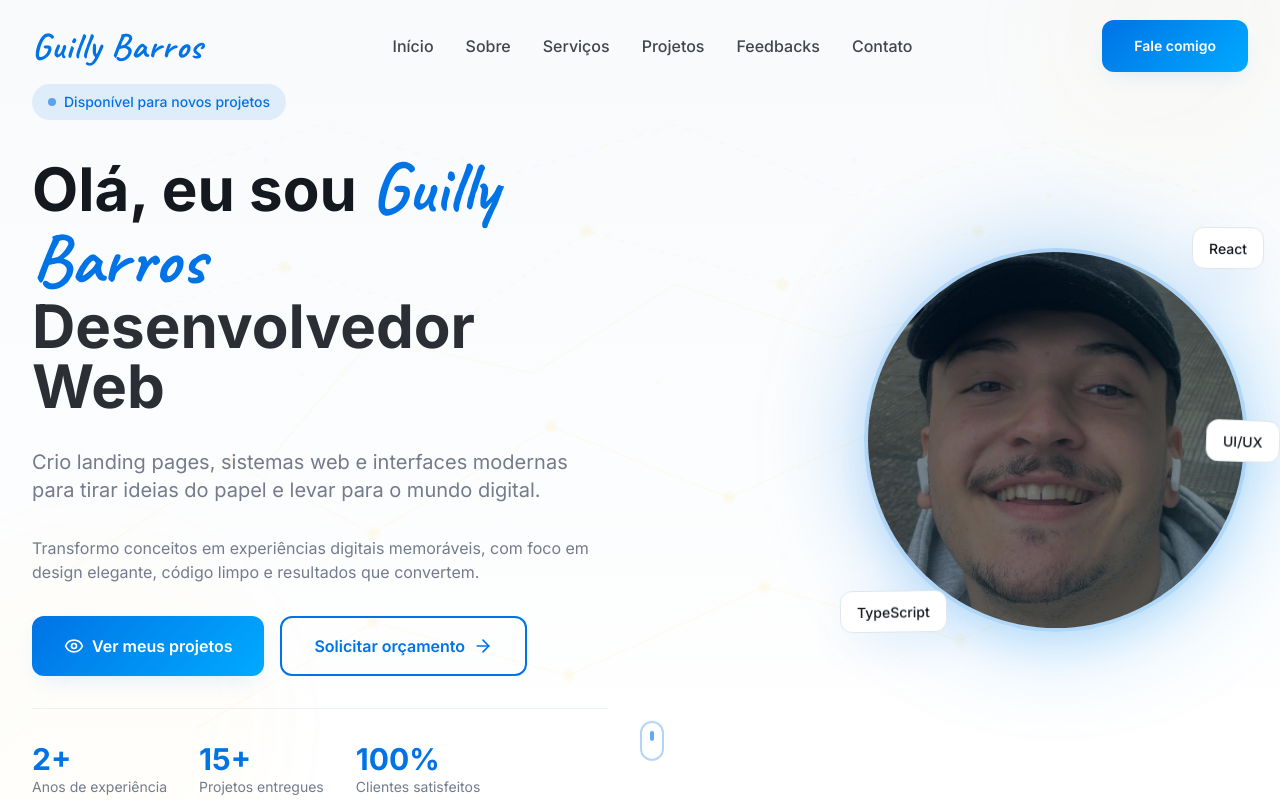
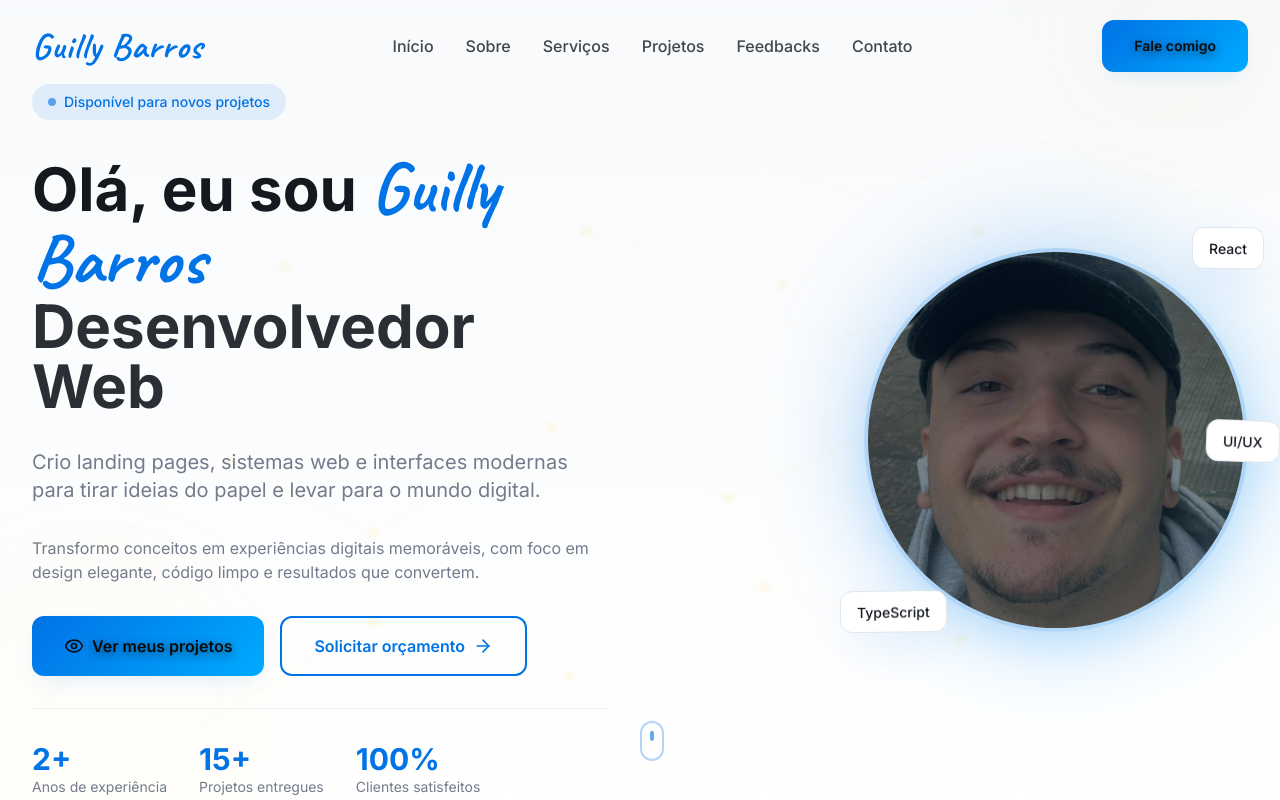
Before and after one commit to Guilly-Barros/Guilherme_Barros, a React (Vite) app: page / in a window 1280 px wide. Shown: the top 800 px of the page. Built offline with nearby package versions, Linux system fonts and the light colour scheme; the HTML template or start-up script is replaced by a standard one.

Commit message:
Fix CTA hover visibility

```diff
--- a/src/index.css
+++ b/src/index.css
@@ -149,17 +149,30 @@
 @layer components {
   /* Botão hero com gradiente */
   .btn-hero {
-    @apply relative overflow-hidden px-8 py-4 rounded-xl font-semibold text-primary-foreground transition-all duration-300;
+    @apply relative overflow-hidden px-8 py-4 rounded-xl font-semibold transition-all duration-300;
     background: var(--gradient-primary);
     box-shadow: var(--shadow-md);
     isolation: isolate;
+    color: #0b0b0b;
+    text-shadow: 0 2px 10px rgba(0, 0, 0, 0.55);
   }
 
   .btn-hero:hover {
     transform: translateY(-2px);
     box-shadow: var(--shadow-lg), var(--shadow-glow);
     color: #0b0b0b;
-    text-shadow: 0 1px 2px rgba(0, 0, 0, 0.45);
+    text-shadow: 0 2px 12px rgba(0, 0, 0, 0.6);
+  }
+
+  .btn-hero svg {
+    color: currentColor;
+    stroke: currentColor;
+    transition: inherit;
+  }
+
+  .btn-hero:hover svg {
+    color: #0b0b0b;
+    stroke: #0b0b0b;
   }
 
   .btn-hero > * {
@@ -184,9 +197,11 @@
   }
 
   .btn-outline-hero:hover {
-    @apply bg-primary text-primary-foreground;
+    @apply bg-primary;
     transform: translateY(-2px);
     box-shadow: var(--shadow-md);
+    color: #0b0b0b;
+    text-shadow: 0 2px 10px rgba(0, 0, 0, 0.55);
   }
 
   /* Cards com hover elegante */
```
